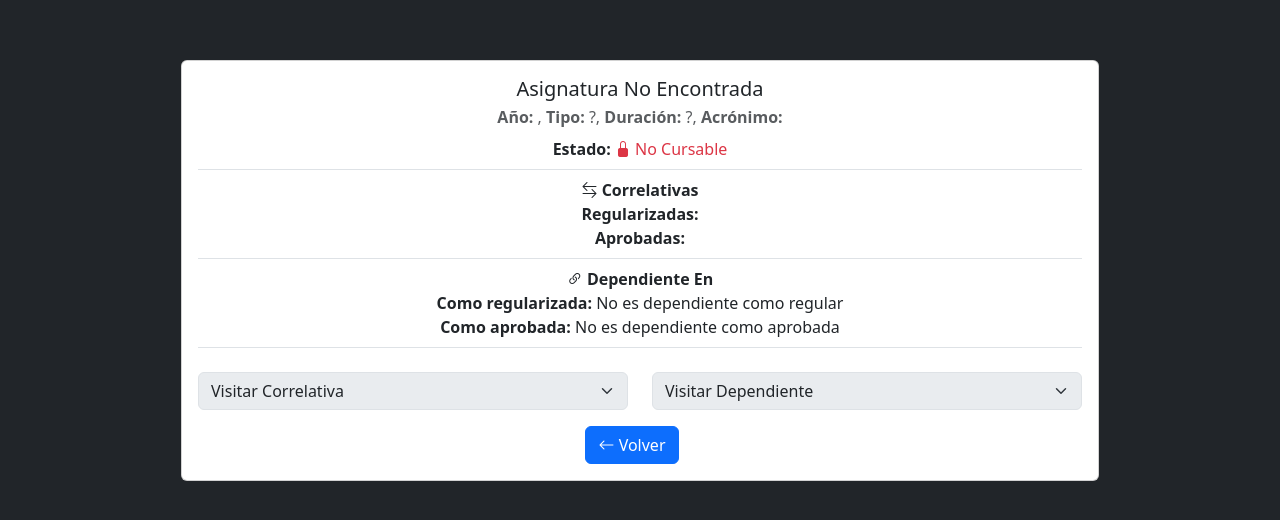
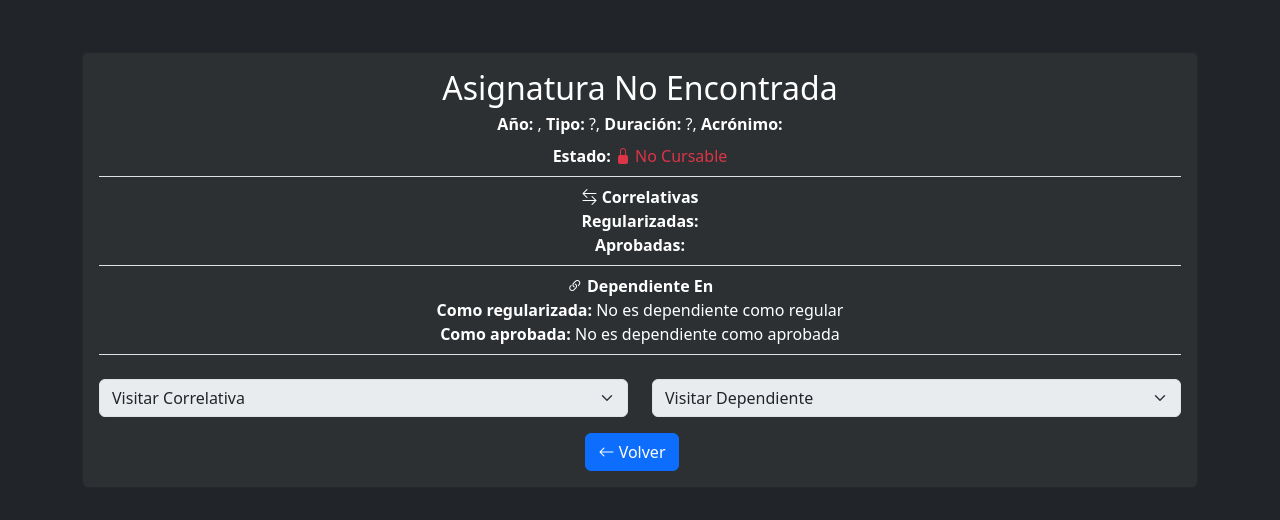
Before and after one commit to FunesFede/materias-web, a React (Vite) app: page /materias-web/1 in a window 1280 px wide. Shown: the part 130-650 px from the top of the page. Built offline with nearby package versions, Linux system fonts and the light colour scheme; a web font is replaced by a local one.

Commit message:
Rename and edit styles

```diff
--- a/components/Estadisticas.jsx
+++ b/components/Estadisticas.jsx
@@ -30,7 +30,7 @@ export default function Estadisticas() {
 	}, []);
 
 	return (
-		<div className='container-fluid bg-dark2 rounded my-4 py-2 text-white'>
+		<div className='container-fluid container-rounded-dark rounded my-4 py-2 text-white'>
 			<div className='row mb-3'>
 				<h4>
 					<i className='bi bi-graph-up'></i> Tus Estadísticas
--- a/components/InfoBanner.jsx
+++ b/components/InfoBanner.jsx
@@ -4,7 +4,7 @@ export default function InfoBanner() {
 	const [min, setMin] = useState(true);
 
 	return (
-		<div className='container-fluid bg-dark2 rounded mb-4 py-2 text-white'>
+		<div className='container-fluid container-rounded-dark rounded mb-4 py-2 text-white'>
 			{!min && (
 				<span>
 					<div className='row'>
--- a/pages/AsignaturaInfo.jsx
+++ b/pages/AsignaturaInfo.jsx
@@ -99,13 +99,14 @@ export default function AsignaturaInfo() {
 	};
 
 	return (
-		<div className='container-fluid min-vh-100 bg-dark text-white d-flex justify-content-center align-items-center'>
-			<div className='container-fluid w-75 my-2'>
-				<div className='card'>
-					<div className='card-body'>
+		<>
+			<div className='container-fluid min-vh-100 bg-dark text-white d-flex align-items-center justify-content-center'>
+				<div className='container'>
+					<div className='card bg-dark-custom text-white'>
+						<div className='card-body container-dark-rounded rounded'>
 							<div className='card-title mb-0 pb-0'>
-							<h5>{asignatura.nombre}</h5>
-							<p className='card-subtitle mb-2 text-body-secondary'>
+								<h2>{asignatura.nombre}</h2>
+								<p className='card-subtitle mb-2'>
 									<span className='fw-bold'>Año: </span> {handleAnio()},<span className='fw-bold'> Tipo: </span>
 									{asignatura.tipo},<span className='fw-bold'> Duración: </span>
 									{asignatura.duracion},<span className='fw-bold'> Acrónimo: </span>
@@ -114,10 +115,10 @@ export default function AsignaturaInfo() {
 							</div>
 							<div className='card-text pt-0'>
 								<ul className='list-group list-group-flush pt-0'>
-								<li key='1' className='list-group-item pt-0'>
+									<li key='1' className='list-group-item pt-0 bg-dark-custom text-white'>
 										<span className='fw-bold'>Estado:</span> {handleEstado()}
 									</li>
-								<li key='2' className='list-group-item'>
+									<li key='2' className='list-group-item bg-dark-custom text-white'>
 										<div className='fw-bold'>
 											<span>
 												<i className='bi bi-arrow-left-right'></i> Correlativas
@@ -146,7 +147,7 @@ export default function AsignaturaInfo() {
 												: "No requiere asignaturas aprobadas"}
 										</div>
 									</li>
-								<li key='4' className='list-group-item'>
+									<li key='4' className='list-group-item bg-dark-custom text-white'>
 										<div className='fw-bold'>
 											<span>
 												<i className='bi bi-link-45deg'></i> Dependiente En
@@ -228,5 +229,6 @@ export default function AsignaturaInfo() {
 					</div>
 				</div>
 			</div>
+		</>
 	);
 }
--- a/src/App.css
+++ b/src/App.css
@@ -11,16 +11,20 @@
 }
 
 .columna {
-  background-color: rgba(255, 255, 255, 0.05);
+  background-color: rgba(44, 48, 51, 1);
   border-radius: 0.5rem;
   padding: 1rem;
-  border: 1px solid rgba(255, 255, 255, 0.1);
+  border: 1px solid rgba(44, 48, 51, 0.1);
 }
 
-.bg-dark2 {
-  background-color: rgba(255, 255, 255, 0.05);
+.container-rounded-dark {
+  background-color: rgba(44, 48, 51, 1);
   border-radius: 0.5rem;
-  border: 1px solid rgba(255, 255, 255, 0.1);
+  border: 1px solid rgba(44, 48, 51, 0.7);
+}
+
+.bg-dark-custom {
+  background-color: rgba(44, 48, 51, 1);
 }
 
 .titulo-columna {
```
Lines whose indentation alone changed are shown as unchanged.
